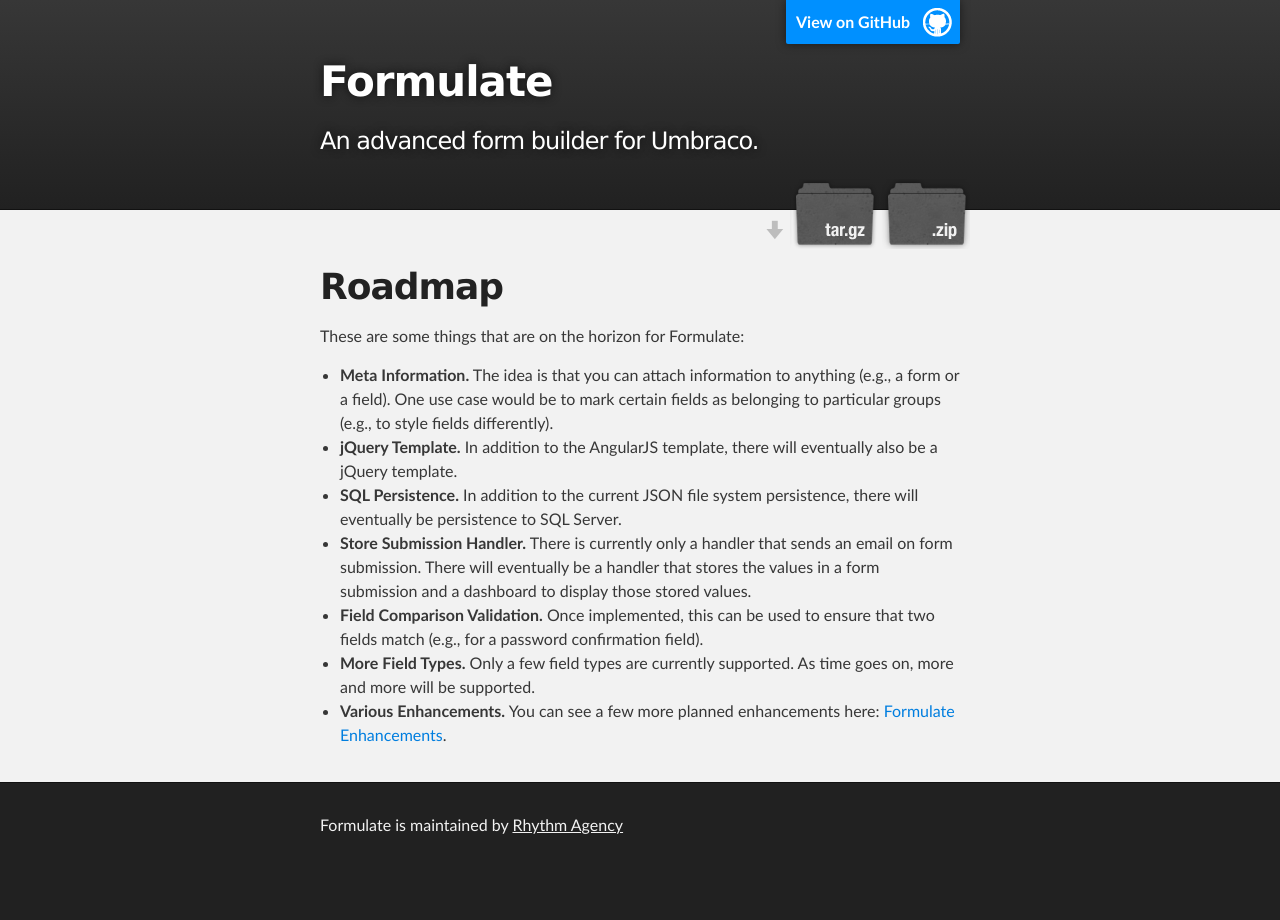
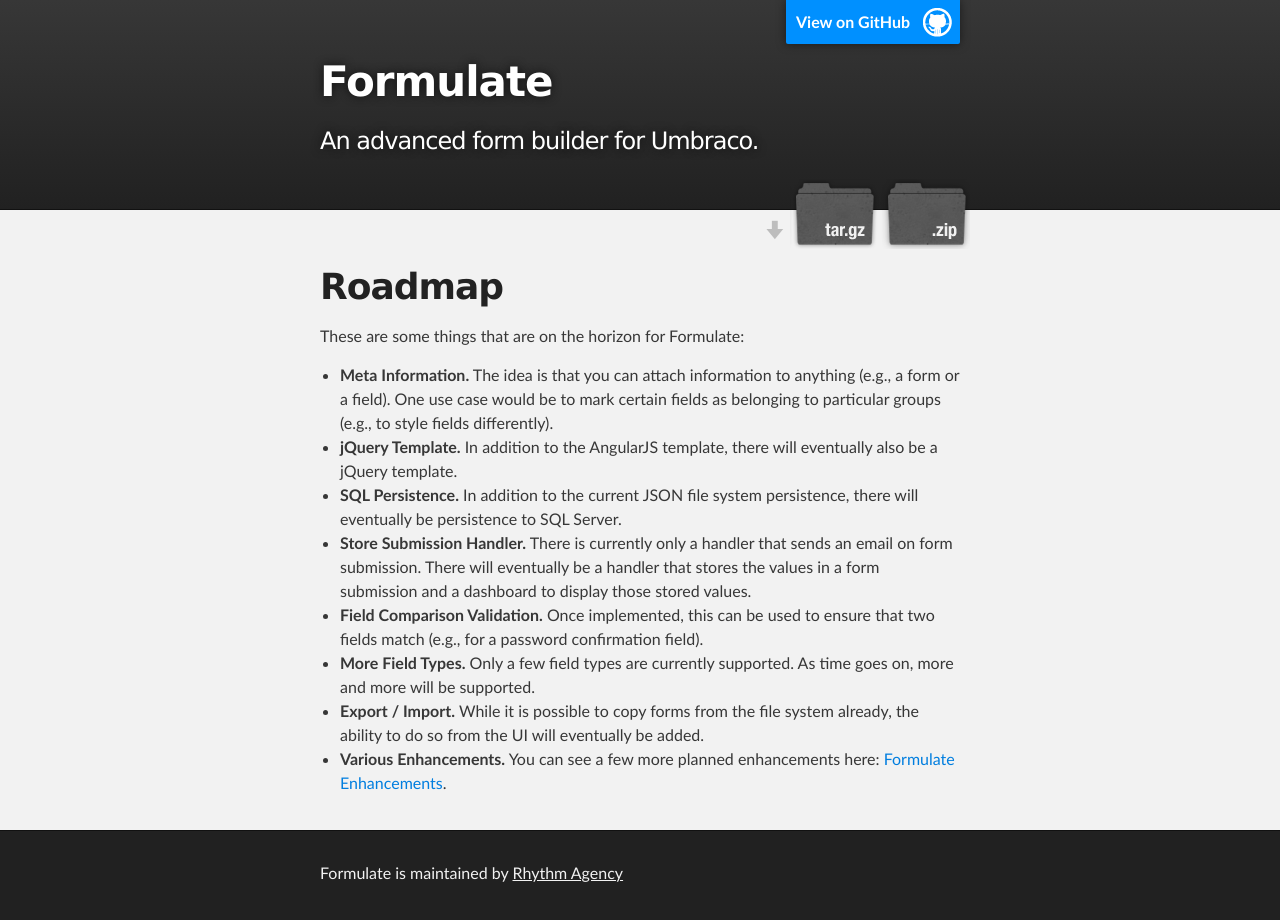
Before and after one commit to rhythmagency/formulate, a Jekyll site: the page built from roadmap.md, in a window 1280 px wide. Built offline with Jekyll 4.4.1, drawn with Linux system fonts in a browser that asks for light colours.

Commit message:
Added export/import to the roadmap.

```diff
--- a/roadmap.md
+++ b/roadmap.md
@@ -12,4 +12,5 @@
 * **Store Submission Handler.** There is currently only a handler that sends an email on form submission. There will eventually be a handler that stores the values in a form submission and a dashboard to display those stored values.
 * **Field Comparison Validation.** Once implemented, this can be used to ensure that two fields match (e.g., for a password confirmation field).
 * **More Field Types.** Only a few field types are currently supported. As time goes on, more and more will be supported.
+* **Export / Import.** While it is possible to copy forms from the file system already, the ability to do so from the UI will eventually be added.
 * **Various Enhancements.** You can see a few more planned enhancements here: [Formulate Enhancements](https://github.com/rhythmagency/formulate/labels/enhancement).
```
